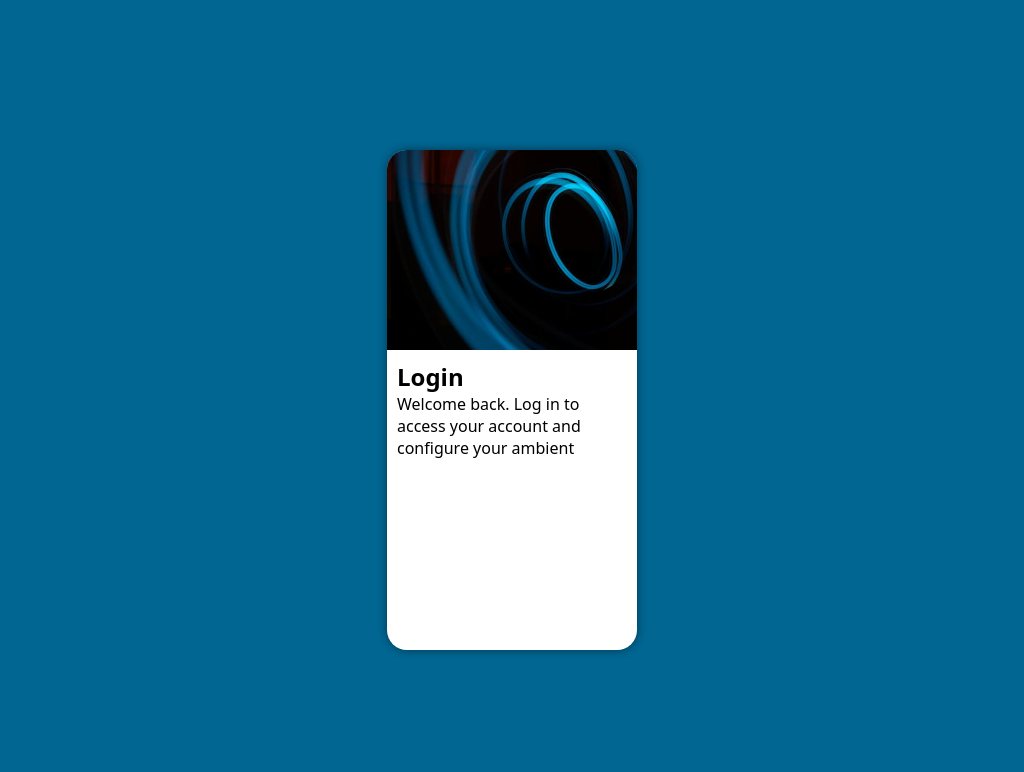
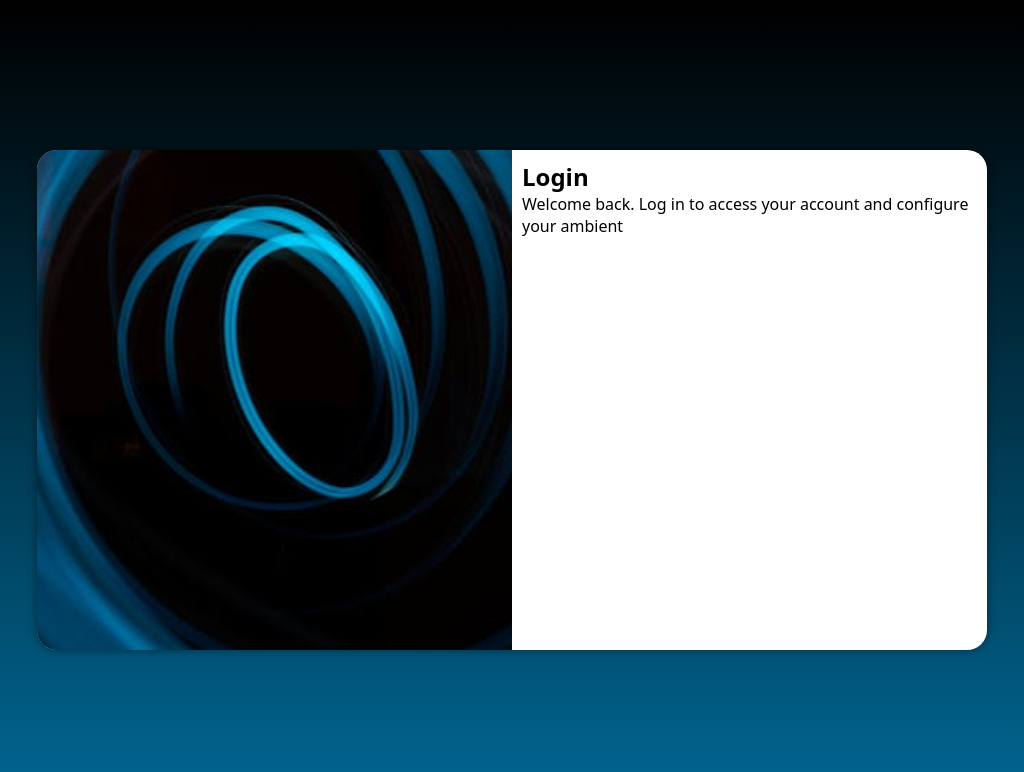
Before and after one commit to Kaue-Santana42/login-project, a plain HTML site: page index.html in a window 1024 px wide. Drawn offline with Linux system fonts and the light colour scheme.

Commit message:
Media queries for other devices

```diff
--- a/index.html
+++ b/index.html
@@ -3,8 +3,9 @@
 <head>
     <meta charset="UTF-8">
     <meta name="viewport" content="width=device-width, initial-scale=1.0">
+    <title>Login</title>
     <link rel="stylesheet" href="style/style.css">
-    <title>Login</title>
+    <link rel="stylesheet" href="style/media-query.css">
 </head>
 <body>
     <main>
--- /dev/null
+++ b/style/media-query.css
@@ -0,0 +1,61 @@
+@charset "UTF-8";
+
+/* Typical Device Breakpoints 2025 // And according to my research
+-------------------------------
+Little Screens: until 480px
+Phone: 480px to 600px
+Tablet: 600px to 1024px
+Desktop: 1024px to 1280px
+TV: Above 1280px
+*/
+
+:root {
+    --primary-color: #016692;
+    --secondary-color: black;
+}
+
+@media screen and (min-width: 600px) and (max-width: 1024px) {
+
+    body {
+        background-image: linear-gradient(to top, var(--primary-color), var(--secondary-color));
+    }
+
+    section#login {
+        width: 80vw;
+    }
+
+    section#login div#image {
+        float: left;
+        width: 30%;
+        height: 100%;
+        background-position: center;
+    }
+
+    section#login div#form {
+        float: right;
+        width: 70%;
+    }
+}
+
+@media screen and (min-width:1024px) {
+
+    body {
+        background-image: linear-gradient(to top, var(--primary-color), var(--secondary-color));
+    }
+
+    section#login {
+        width: 950px;
+    }
+
+    section#login div#image {
+        float: left;
+        width: 50%;
+        height: 100%;
+        background-position: center;
+    }
+
+    section#login div#form {
+        float: right;
+        width: 50%;
+    }
+}
--- a/style/style.css
+++ b/style/style.css
@@ -4,7 +4,7 @@
     Collor Pallete
     For my style
     blue: #016692
-    black: #1e1e1e
+    black
 
     project followed
     Green: #49a09d
@@ -14,7 +14,7 @@
 :root {
     --main-font: system-ui, -apple-system, BlinkMacSystemFont, 'Segoe UI', Roboto, Oxygen, Ubuntu, Cantarell, 'Open Sans', 'Helvetica Neue', sans-serif;
     --primary-color: #016692;
-    --secondary-color: #1e1e1e;
+    --secondary-color: black;
 }
 
 * {
@@ -48,6 +48,9 @@ section#login {
     height: 500px;
     border-radius: 20px;
     box-shadow: 0px 0px 10px rgba(0, 0, 0, 0.450);
+
+    transition: width .3s, heigh .3s;
+    transition-timing-function: ease;
 }
 
 section#login div#image {
```
